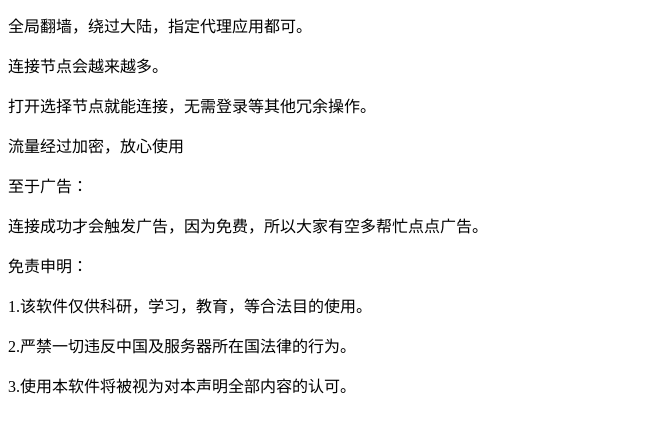
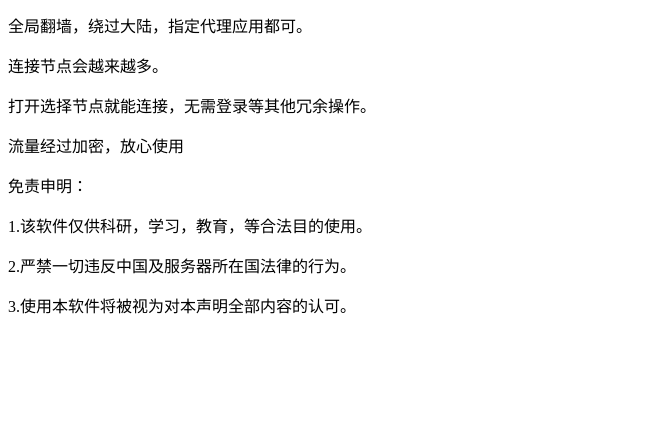
Before and after one commit to Kerr1Gan/Kerr1Gan.github.io, a plain HTML site: page galaxy/aboutus.html in a window 1280 px wide. Shown: the part 116-548 px from the top of the page, without its empty margins (0-662 px from the left). Drawn offline with Linux system fonts and the light colour scheme.

Commit message:
Update aboutus.html

```diff
--- a/galaxy/aboutus.html
+++ b/galaxy/aboutus.html
@@ -13,8 +13,6 @@
   <p>连接节点会越来越多。<p/>
   <p>打开选择节点就能连接，无需登录等其他冗余操作。<p/>
   <p>流量经过加密，放心使用<p/>
-  <p>至于广告：<p/>
-  <p>连接成功才会触发广告，因为免费，所以大家有空多帮忙点点广告。<p/>
   <p>免责申明：<p/>
   <p>1.该软件仅供科研，学习，教育，等合法目的使用。<p/>
   <p>2.严禁一切违反中国及服务器所在国法律的行为。<p/>
```
